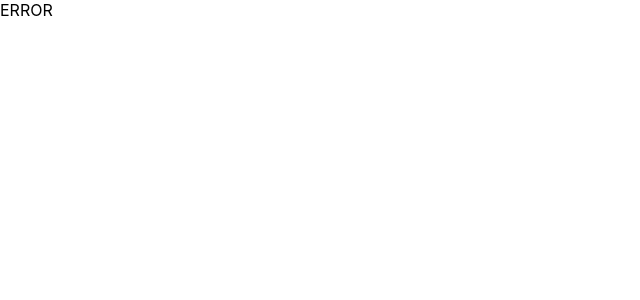
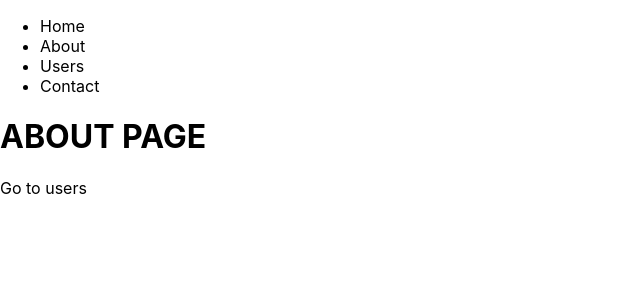
Before and after one commit to TBT50/nextjs, a Next.js app: page /about in a window 1280 px wide. Before the commit this address had no page. Shown: the top 300 px of the page, without its empty margins (0-640 px from the left). Built offline with nearby package versions, Linux system fonts and the light colour scheme.

Commit message:
Add basic routing

```diff
--- a/pages/_app.tsx
+++ b/pages/_app.tsx
@@ -1,8 +1,39 @@
 import "../styles/globals.css";
 import type { AppProps } from "next/app";
+import Link from "next/link";
+import Head from "next/head";
 
 function MyApp({ Component, pageProps }: AppProps) {
-  return <Component {...pageProps} />;
+  return (
+    <>
+      <Head>
+        <title>Create Next App</title>
+        <meta name="description" content="Generated by create next app" />
+        <link rel="icon" href="/favicon.ico" />
+      </Head>
+      <header>
+        <nav>
+          <ul>
+            <li>
+              <Link href="/">Home</Link>
+            </li>
+            <li>
+              <Link href="/about">About</Link>
+            </li>
+            <li>
+              <Link href="/users">Users</Link>
+            </li>
+            <li>
+              <Link href="/contact">Contact</Link>
+            </li>
+          </ul>
+        </nav>
+      </header>
+      <main>
+        <Component {...pageProps} />
+      </main>
+    </>
+  );
 }
 
 export default MyApp;
--- /dev/null
+++ b/pages/about.tsx
@@ -0,0 +1,10 @@
+import Link from "next/link";
+
+const AboutPage = () => (
+  <div>
+    <h1>ABOUT PAGE</h1>
+    <Link href="/users">Go to users</Link>
+  </div>
+);
+
+export default AboutPage;
--- a/pages/index.tsx
+++ b/pages/index.tsx
@@ -5,12 +5,6 @@ import styles from "../styles/Home.module.css";
 const Home: NextPage = () => {
   return (
     <div className={styles.container}>
-      <Head>
-        <title>Create Next App</title>
-        <meta name="description" content="Generated by create next app" />
-        <link rel="icon" href="/favicon.ico" />
-      </Head>
-
       <main className={styles.main}>
         <h1>NEXT</h1>
       </main>
```
Also changed, not shown: pages/users/[uid].tsx (added, +10 -0 lines), pages/users/index.tsx (added, +10 -0 lines).
